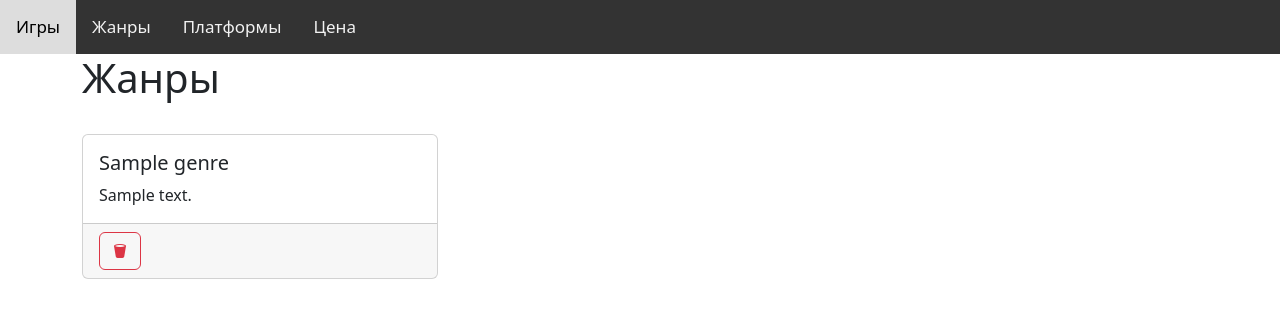
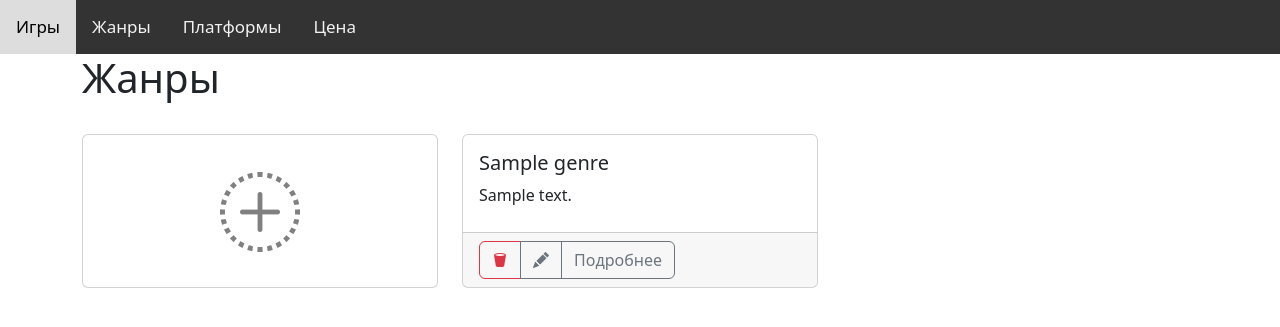
Before and after one commit to jirobassik/Game_notes, a Django app: template genre/templates/genre/genre.html in a window 1280 px wide. Shown: the top 327 px of the page. Run offline with Django 4.2, Linux system fonts and the light colour scheme; the template is opened without the code that fills it: most values are stand-ins (such as "Sample title", 1, 10 or a date in 2020); some libraries are stand-ins or nearby versions.

Commit message:
Add CRUD for genre

```diff
--- a/genre/admin.py
+++ b/genre/admin.py
@@ -1,4 +1 @@
 from django.contrib import admin
-# from .models import GameGenreModel
-#
-# admin.site.register(GameGenreModel)
--- a/genre/serializers.py
+++ b/genre/serializers.py
@@ -1,6 +1,6 @@
 from rest_framework import serializers
 
 class GenreSerializer(serializers.Serializer):
-    id = serializers.IntegerField(required=True)
+    id = serializers.IntegerField(required=False, write_only=True)
     name = serializers.CharField(max_length=70, allow_null=False, allow_blank=False)
     description = serializers.CharField(max_length=255, allow_null=True, allow_blank=True)
--- a/genre/templates/genre/genre.html
+++ b/genre/templates/genre/genre.html
@@ -8,13 +8,13 @@
         <h1>Жанры</h1>
         <br>
         <div class="row row-cols-1 row-cols-md-3 g-4">
-{#            <a href="{% url 'create-genre' %}" class="add_game-card">#}
-{#                <div class="card h-100">#}
-{#                    <div class="card-body d-flex align-items-center justify-content-center">#}
-{#                        <i class="bi bi-plus-circle-dotted" style="font-size: 5rem; color: gray"></i>#}
-{#                    </div>#}
-{#                </div>#}
-{#            </a>#}
+            <a href="{% url 'create-genre' %}" class="add_game-card">
+                <div class="card h-100">
+                    <div class="card-body d-flex align-items-center justify-content-center">
+                        <i class="bi bi-plus-circle-dotted" style="font-size: 5rem; color: gray"></i>
+                    </div>
+                </div>
+            </a>
             {% for genre in genres %}
                 <div class="col">
                     <div class="card h-100">
@@ -26,9 +26,9 @@
                             <div class="btn-group">
                                 <a href="{% url 'genre-delete' genre.id %}" class="btn btn-outline-danger"><i
                                         class="bi bi-trash2-fill"></i></a>
-{#                                <a href="{% url 'genre-edit_game' genre.pk %}" class="btn btn-outline-secondary"><i#}
-{#                                        class="bi bi-pencil-fill"></i></a>#}
-{#                                <a href="{% url 'genre-view_game' genre.pk %}" class="btn btn-outline-secondary">Подробнее</a>#}
+                                <a href="{% url 'genre-edit' genre.id %}" class="btn btn-outline-secondary"><i
+                                        class="bi bi-pencil-fill"></i></a>
+                                <a href="{% url 'genre-view' genre.id %}" class="btn btn-outline-secondary">Подробнее</a>
                             </div>
                         </div>
                     </div>
--- a/genre/urls.py
+++ b/genre/urls.py
@@ -1,11 +1,10 @@
 from django.urls import path
 from . import views
-from game.views import view_game
 
 urlpatterns = [
     path('', views.view_genres, name="genre"),
-    # path('view_game/<int:pk>', views.GenreView.as_view(), name='genre-view_game'),
-    path('delete_game/<int:pk>', views.delete_genre, name='genre-delete_game'),
-    # path('edit_game/<int:pk>', views.GenreUpdate.as_view(), name='genre-edit_game'),
+    path('view_game/<int:pk>', views.detail_view_genres, name='genre-view'),
+    path('delete/<int:pk>', views.delete_genre, name='genre-delete'),
+    path('edit/<int:pk>', views.edit_genre, name='genre-edit'),
     path('create/', views.add_genre, name='create-genre'),
 ]
```
Also changed, not shown: genre/views.py (+39 -55 lines).
